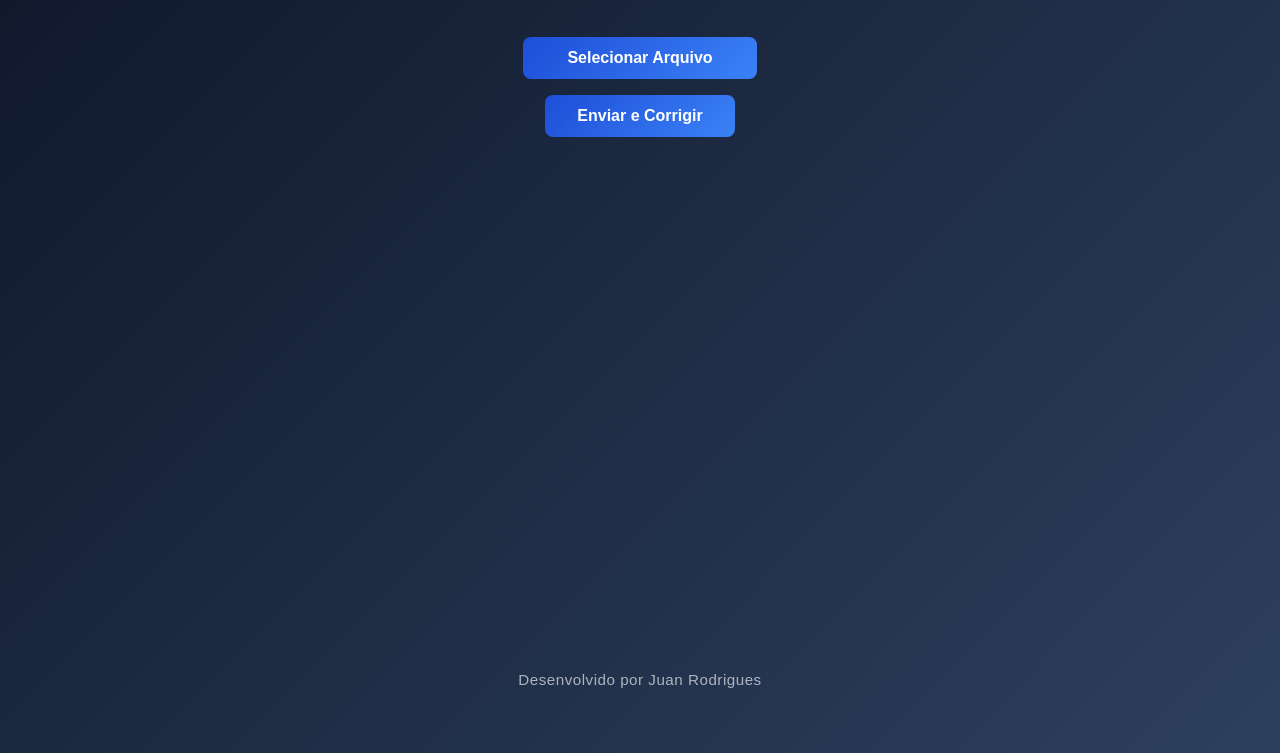
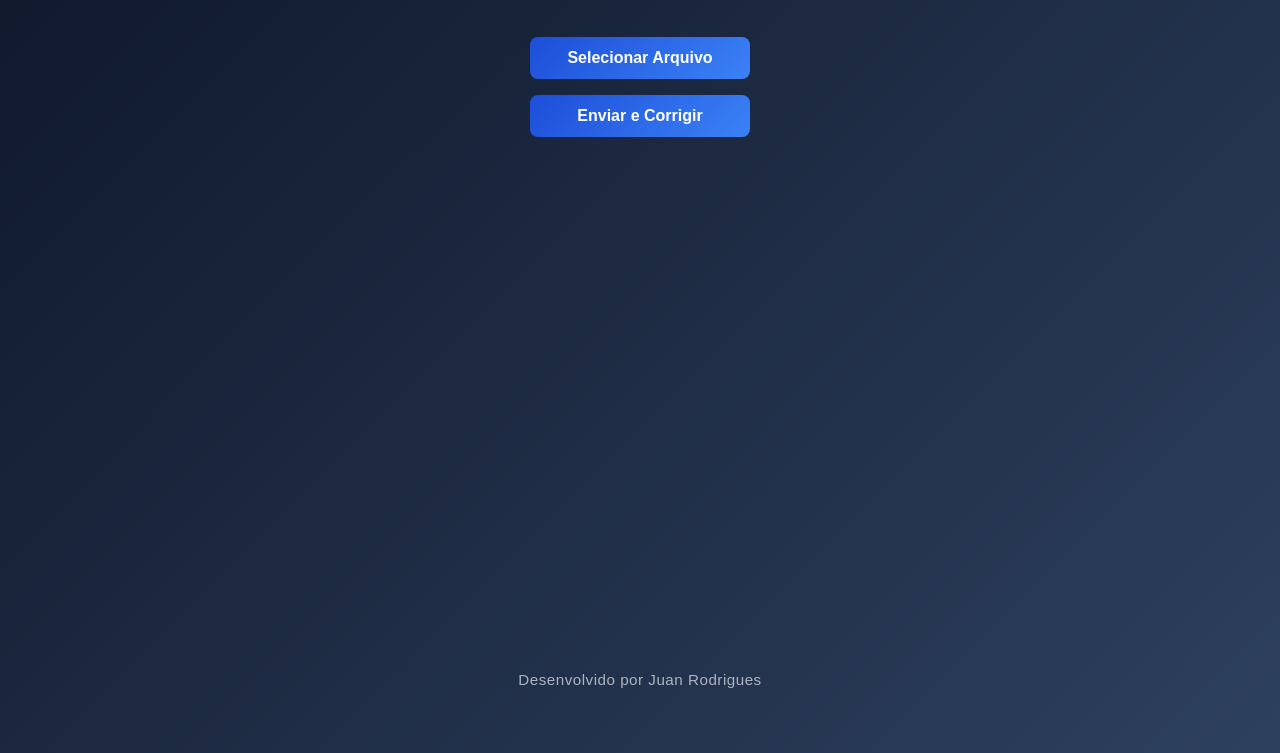
Before and after one commit to Juanzera04/Corre-o-de-SPED, a plain HTML site: page frontend/index.html in a window 1280 px wide. Shown: the part 97-850 px from the top of the page. Drawn offline with Linux system fonts and the light colour scheme.

Commit message:
Formatando o site

```diff
--- a/frontend/style.css
+++ b/frontend/style.css
@@ -23,22 +23,25 @@ body {
 
 /* ====== BOTÕES PADRÃO (TODOS USAM ESSE) ====== */
 .upload-btn {
-    display: inline-flex;
+    display: inline-flex !important;
     align-items: center;
     justify-content: center;
     gap: 8px;
     background: linear-gradient(135deg, #1d4ed8, #3b82f6);
     color: #fff;
-    padding: 12px 22px;
+    padding: 12px 0;             /* <<< remove variação de largura */
     border-radius: 8px;
     font-weight: 600;
     cursor: pointer;
     transition: all 0.2s ease;
-    min-width: 190px;
+    width: 220px;                /* <<< largura fixa REAL */
     border: none;
     font-size: 16px;
     text-decoration: none;
+    box-sizing: border-box;      /* <<< evita expansão acidental */
+    white-space: nowrap;         /* <<< impede de quebrar linha */
 }
+
 
 .upload-btn:hover {
     background: linear-gradient(135deg, #2563eb, #60a5fa);
```
